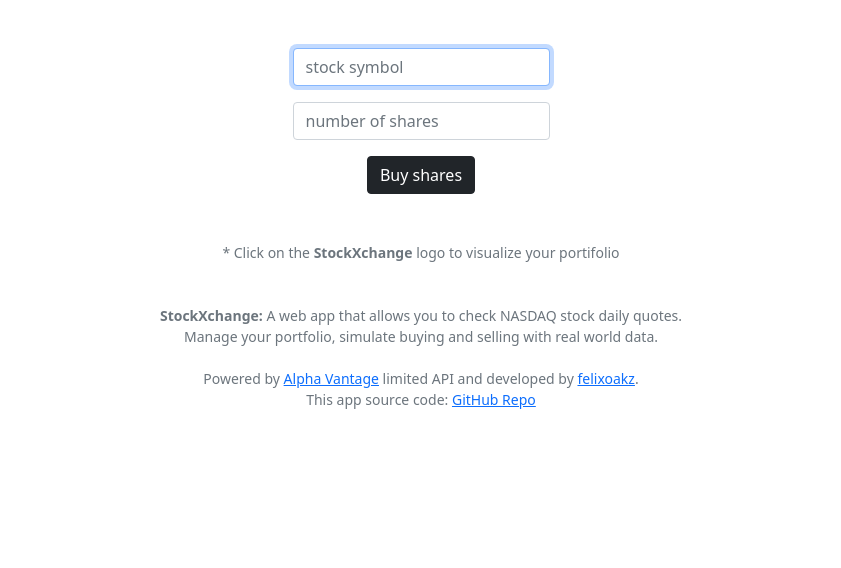
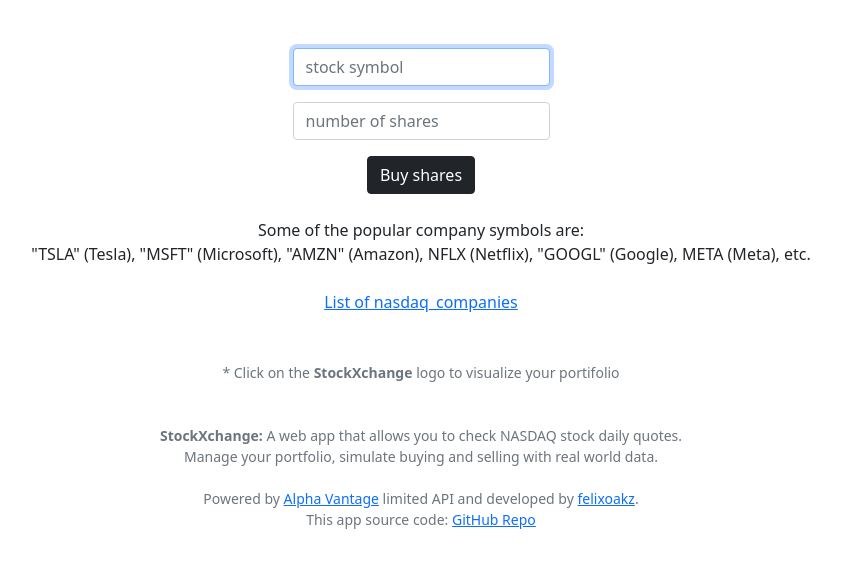
Before and after one commit to felixoakz/stockXchange, a Flask app: page /buy in a window 1280 px wide. Shown: the part 76-644 px from the top of the page, without its empty margins (219-1060 px from the left). Run offline with Flask 2, Linux system fonts and the light colour scheme; the visitor is signed in with stand-in values (Sample User, id 1).

Commit message:
editing portifolio

```diff
--- a/templates/buy.html
+++ b/templates/buy.html
@@ -15,5 +15,8 @@
             placeholder="number of shares " type="number" min="0">
     </div>
     <button class="btn btn-dark" type="submit">Buy shares</button>
-</form>
+</form><br>
+Some of the popular company symbols are: <br> "TSLA" (Tesla), "MSFT" (Microsoft), "AMZN" (Amazon), NFLX (Netflix),
+"GOOGL" (Google), META (Meta), etc.<br>
+<br><a href="https://github.com/FelixOakz/stockXchange/blob/main/nasdaq_companies.csv">List of nasdaq_companies</a>
 {% endblock %}
--- a/templates/quote.html
+++ b/templates/quote.html
@@ -11,7 +11,8 @@
             type="text">
     </div class="mb-3">
     <button class="btn btn-dark" type="submit">Get quote</button>
-</form>
-<h5>Some of the popular company symbols are: <br> "TSLA" (Tesla), "MSFT" (Microsoft), "AMZN" (Amazon), NFLX (Netflix), "GOOGL" (Google), META (Meta), etc.</h5><br>
+</form><br>
+Some of the popular company symbols are: <br> "TSLA" (Tesla), "MSFT" (Microsoft), "AMZN" (Amazon), NFLX (Netflix),
+"GOOGL" (Google), META (Meta), etc.<br>
 <br><a href="https://github.com/FelixOakz/stockXchange/blob/main/nasdaq_companies.csv">List of nasdaq_companies</a>
 {% endblock %}
```
Also changed, not shown: 2 other files.
